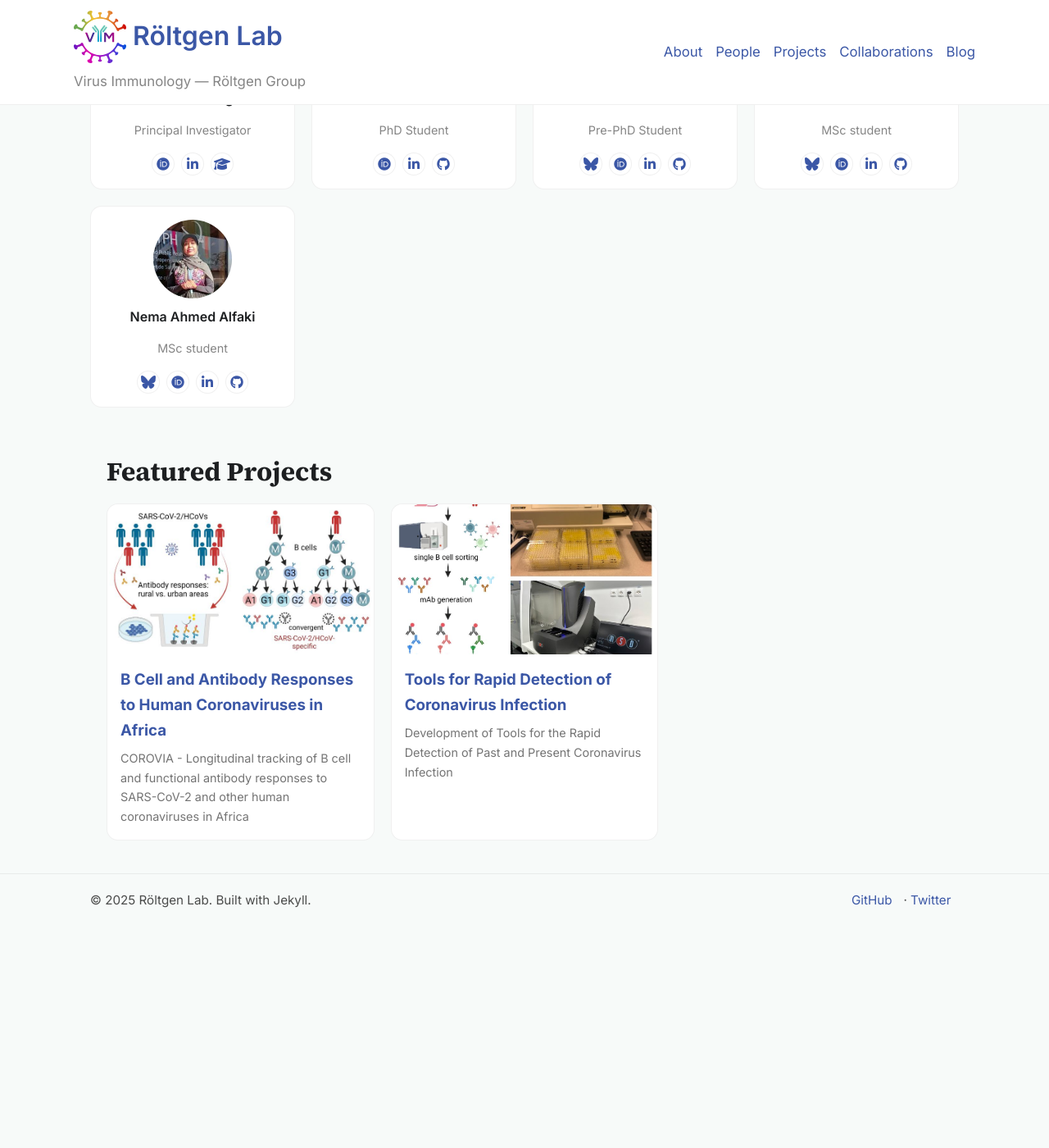
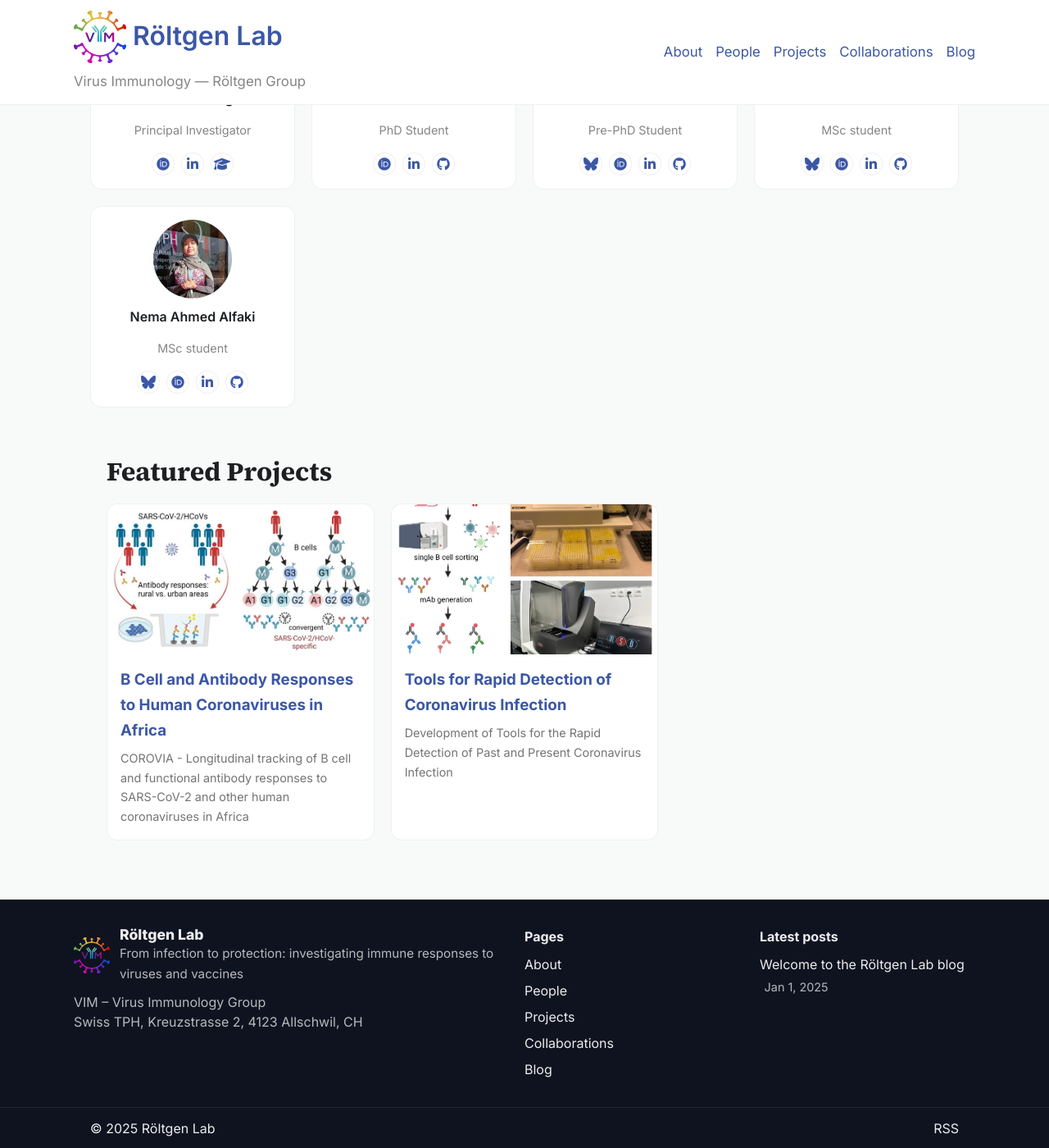
Before and after one commit to emmahodcroft/roeltgen-lab, a Jekyll site: the page built from index.md, in a window 1280 px wide and 1400 px high, scrolled down 867 px. Shown: the whole window at 82% size. Built offline with Jekyll 4.4.1, drawn with Linux system fonts in a browser that asks for light colours; before the commit the page ends 2009 px from its top, so only the background shows below that.

Commit message:
new footer, very shiny

```diff
--- a/_includes/footer.html
+++ b/_includes/footer.html
@@ -1,13 +1,54 @@
+<footer class="site-footer site-footer--dark">
+  <div class="container footer-grid">
+    <!-- Brand / Tagline / Address -->
+    <div class="footer-brand">
+      <a class="footer-brand-link" href="{{ '/' | relative_url }}">
+        <img class="footer-logo" src="{{ '/assets/img/brand/logo.svg' | relative_url }}" alt="{{ site.title }} logo">
+        <div class="footer-brand-texts">
+          <div class="footer-title">{{ site.title }}</div>
+          <div class="footer-tagline">
+            {{ page.hero_subtitle | default: site.description }}
+          </div>
+        </div>
+      </a>
+      <address class="footer-address">
+        <!-- Replace with your real address -->
+        VIM – Virus Immunology Group<br>
+        Swiss TPH, Kreuzstrasse 2, 4123 Allschwil, CH
+      </address>
+    </div>
 
-<footer class="site-footer">
-  <div class="container footer-grid">
-    <div>© {{ "now" | date: "%Y" }} {{ site.title }}. Built with Jekyll.</div>
-    <div class="footer-social">
-      {% assign s = site.data.socials %}
-      {% if s.github %}<a href="https://github.com/{{ s.github }}">GitHub</a>{% endif %}
-      {% if s.twitter %} · <a href="https://twitter.com/{{ s.twitter }}">Twitter</a>{% endif %}
-      {% if s.mastodon %} · <a href="https://{{ s.mastodon | replace: '@','/' }}">Mastodon</a>{% endif %}
-      {% if s.email %} · <a href="mailto:{{ s.email }}">Email</a>{% endif %}
+    <!-- Site links -->
+    <nav class="footer-links">
+      <div class="footer-heading">Pages</div>
+      <ul>
+        {% for item in site.data.nav %}
+          <li><a href="{{ item.url | relative_url }}">{{ item.title }}</a></li>
+        {% endfor %}
+      </ul>
+    </nav>
+
+    <!-- Latest posts -->
+    <div class="footer-latest">
+      <div class="footer-heading">Latest posts</div>
+      <ul>
+        {% for post in site.posts limit:3 %}
+          <li>
+            <a href="{{ post.url | relative_url }}">{{ post.title }}</a>
+            <span class="footer-post-date">{{ post.date | date: "%b %e, %Y" }}</span>
+          </li>
+        {% endfor %}
+        {% unless site.posts and site.posts.size > 0 %}
+          <li class="footer-empty">No posts yet.</li>
+        {% endunless %}
+      </ul>
+    </div>
+  </div>
+
+  <div class="footer-bottom">
+    <div class="container footer-bottom-inner">
+      <div>© {{ site.time | date: '%Y' }} {{ site.title }}</div>
+      <div><a href="{{ '/feed.xml' | relative_url }}">RSS</a></div>
     </div>
   </div>
 </footer>
--- a/assets/css/style.css
+++ b/assets/css/style.css
@@ -84,10 +84,71 @@ a:hover{text-decoration:underline}
 .prose h2,.prose h3{margin:2rem 0 .6rem;font-family:var(--font-serif)}
 .prose img{max-width:100%;border-radius:10px}
 
-/* Footer */
-.site-footer{border-top:1px solid rgba(0,0,0,.06);padding:1.2rem 0 2rem;color:rgba(0,0,0,.7);font-size:.95rem}
-.footer-grid{display:grid;gap:1rem;grid-template-columns:1fr auto;align-items:center}
-.footer-social a{margin-right:.6rem}
+/* === Footer (dark banner) === */
+.site-footer--dark {
+  --footer-bg: #0f1320;
+  --footer-text: rgba(255,255,255,0.92);
+  --footer-muted: rgba(255,255,255,0.7);
+  --footer-border: rgba(255,255,255,0.08);
+
+  background: var(--footer-bg);
+  color: var(--footer-text);
+  margin-top: 2rem;
+}
+
+.site-footer--dark a { color: var(--footer-text); text-decoration: none; }
+.site-footer--dark a:hover { color: var(--color-accent); text-decoration: none; }
+
+.footer-grid {
+  display: grid;
+  gap: 1.5rem;
+  grid-template-columns: 2fr 1fr 1fr;
+  padding: 2rem 0 1.2rem;
+}
+@media (max-width: 900px)  { .footer-grid { grid-template-columns: 1fr 1fr; } }
+@media (max-width: 560px)  { .footer-grid { grid-template-columns: 1fr; } }
+
+.footer-brand-link {
+  display: flex; align-items: center; gap: .75rem; margin-bottom: .6rem;
+  transition: transform .2s ease, color .2s ease;
+}
+.footer-brand-link:hover { transform: scale(1.02); }
+
+.footer-logo { width: 44px; height: auto; display: block; transition: filter .2s ease; }
+.footer-brand-link:hover .footer-logo { filter: brightness(0.9) saturate(1.15); }
+
+.footer-title { font-weight: 800; font-size: 1.1rem; line-height: 1.2; }
+.footer-tagline { color: var(--footer-muted); font-size: .95rem; }
+
+.footer-address {
+  font-style: normal; color: var(--footer-muted); margin-top: .6rem; line-height: 1.5;
+}
+.footer-address a { color: var(--footer-text); border-bottom: 1px dashed var(--footer-border); }
+.footer-address a:hover { color: var(--color-accent); border-bottom-color: transparent; }
+
+.footer-links .footer-heading,
+.footer-latest .footer-heading {
+  font-weight: 700; margin-bottom: .5rem;
+}
+.footer-links ul, .footer-latest ul { list-style: none; padding: 0; margin: 0; }
+.footer-links li, .footer-latest li { margin: .35rem 0; }
+
+.footer-post-date {
+  color: var(--footer-muted);
+  font-size: .9rem;
+  margin-left: .35rem;
+}
+
+.footer-bottom {
+  border-top: 1px solid var(--footer-border);
+  margin-top: .5rem;
+  padding: .7rem 0;
+}
+.footer-bottom-inner {
+  display: flex; align-items: center; justify-content: space-between; gap: 1rem;
+}
+@media (max-width: 560px) { .footer-bottom-inner { flex-direction: column; align-items: flex-start; } }
+
 
 /* Home: people strip */
 .home-people { padding: 2rem 0 1rem; }
```
Also changed, not shown: _includes/footer_old.html (added, +13 -0 lines).
